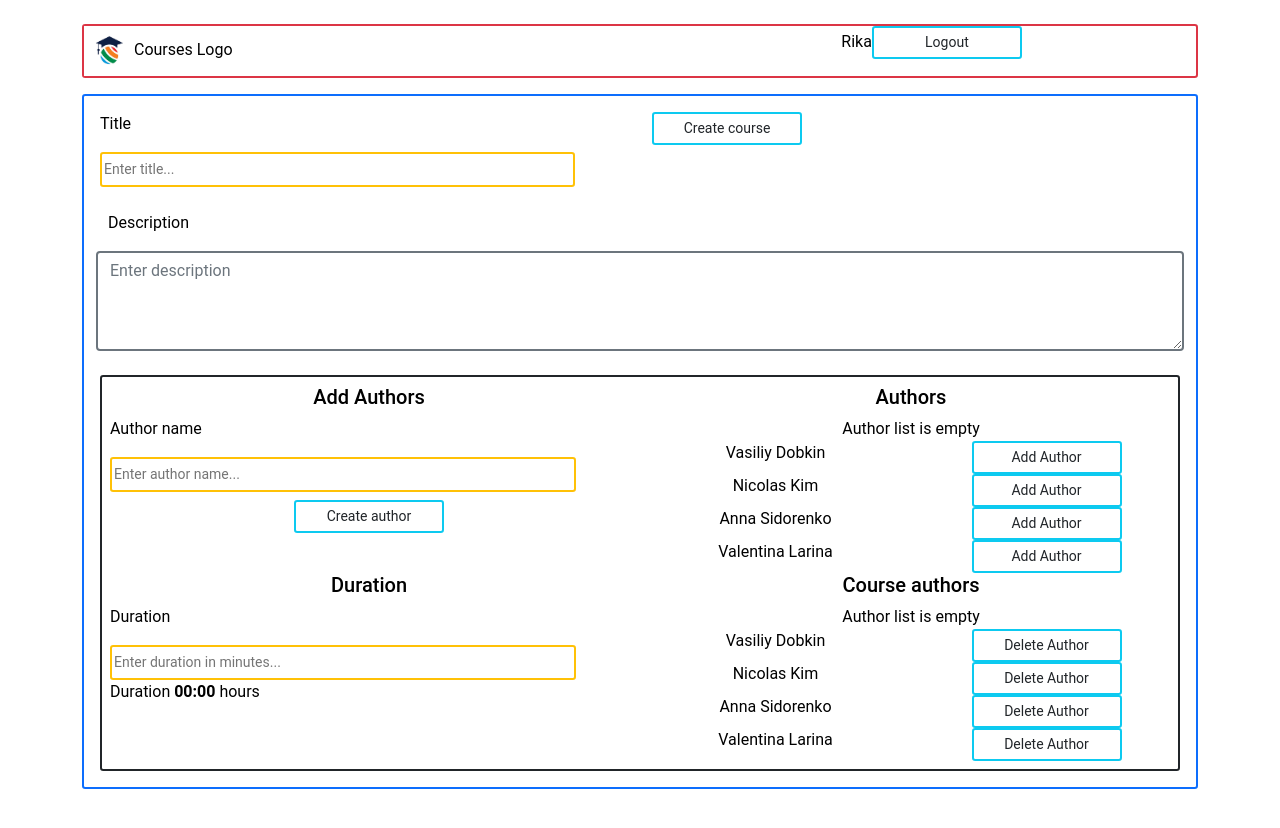
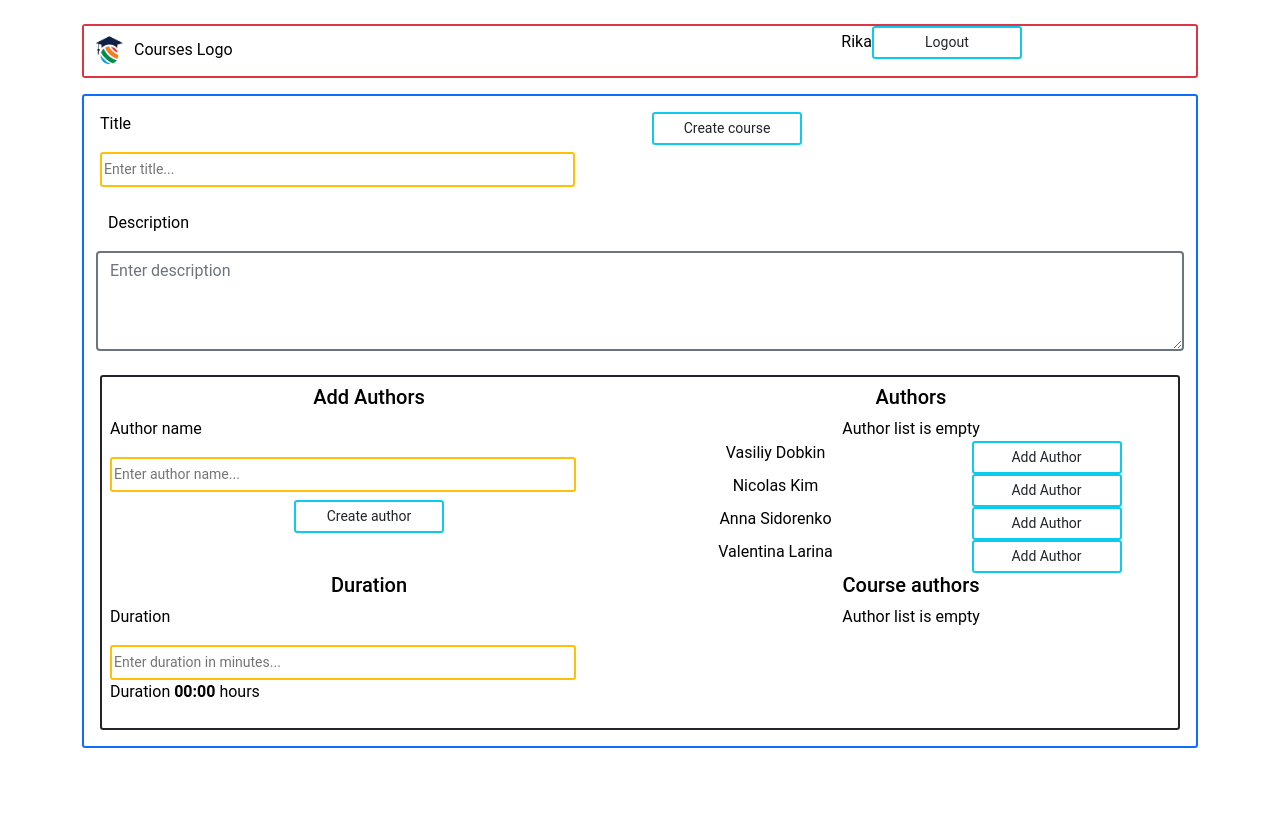
Before and after one commit to mazsola739/rika-react-fundamentals, a React (Create React App) app: page /courses/add in a window 1280 px wide. Both pictures are taken after typing "Sample" into the empty fields and a click on the button "Add new course". After the commit the page ends 800 px from the top, so only its background shows below. Built offline with nearby package versions, Linux system fonts and the light colour scheme.

Commit message:
createCourse

```diff
--- a/src/components/CreateCourse/CreateCourse.jsx
+++ b/src/components/CreateCourse/CreateCourse.jsx
@@ -16,7 +16,10 @@ const CreateCourse = ({
 	setAuthors,
 }) => {
 	const [durationDisplay, setDurationDisplay] = useState('00:00');
-	const [displayAuthor, setDisplayAuthor] = useState(authors);
+	const [displayAuthor] = useState(authors);
+	const [courseAuthor, setCourseAuthor] = useState(
+		displayAuthor.map((author) => ({ ...author, active: false }))
+	);
 
 	const inputTitleRef = useRef();
 	const inputDescriptionRef = useRef();
@@ -52,15 +55,20 @@ const CreateCourse = ({
 				id: newAuthorUuid,
 				name: newAuthorName,
 			};
-			setAuthors([...authors, newAuthors]);
+			displayAuthor([...authors, newAuthors]);
 		}
 	};
 
-	const handleDeleteAuthor = (e) => {};
-	const handleAddAuthor = (id) => {
-		const newList = authors.filter((author) => author.id !== id);
-		setDisplayAuthor(newList);
-	};
+	/*const addAuthorToCourse = (e) => {
+		e.preventDefault();
+		setCourseAuthor(
+			courseAuthor.map((author) =>
+				author.active === false
+					? (author.active = true)
+					: (author.active = false)
+			)
+		);
+	};*/
 
 	const saveNewCourse = (e) => {
 		e.preventDefault();
@@ -134,7 +142,8 @@ const CreateCourse = ({
 						<div className='text-center'>
 							<span>Author list is empty</span>
 
-							{displayAuthor.map((author) => (
+							{courseAuthor.map((author) =>
+								author.active === false ? (
 									<div className='row' key={author.id} id={author.id}>
 										<div className='start col'>
 											<span>{author.name} </span>
@@ -143,11 +152,22 @@ const CreateCourse = ({
 											<Button
 												id={author.id}
 												buttonText='Add Author'
-											handleClick={() => handleAddAuthor(author.id)}
+												handleClick={() =>
+													setCourseAuthor(
+														courseAuthor.map((author) =>
+															author.active === false
+																? (author.active = true)
+																: (author.active = false)
+														)
+													)
+												}
 											/>
 										</div>
 									</div>
-							))}
+								) : (
+									<></>
+								)
+							)}
 						</div>
 					</div>
 				</div>
@@ -170,7 +190,8 @@ const CreateCourse = ({
 						<div className='text-center'>
 							<span>Author list is empty</span>
 
-							{authors.map((author) => (
+							{courseAuthor.map((author) =>
+								author.active === true ? (
 									<div className='row' key={author.id} id={author.id}>
 										<div className='start col'>
 											<span>{author.name} </span>
@@ -179,11 +200,22 @@ const CreateCourse = ({
 											<Button
 												id={author.id}
 												buttonText='Delete Author'
-											handleClick={handleDeleteAuthor}
+												handleClick={() =>
+													setCourseAuthor(
+														courseAuthor.map((author) =>
+															author.active
+																? (author.active = false)
+																: (author.active = true)
+														)
+													)
+												}
 											/>
 										</div>
 									</div>
-							))}
+								) : (
+									<></>
+								)
+							)}
 						</div>
 					</div>
 				</div>
```
Also changed, not shown: src/App.jsx (+1 -6 lines). Lines whose indentation alone changed are shown as unchanged.
